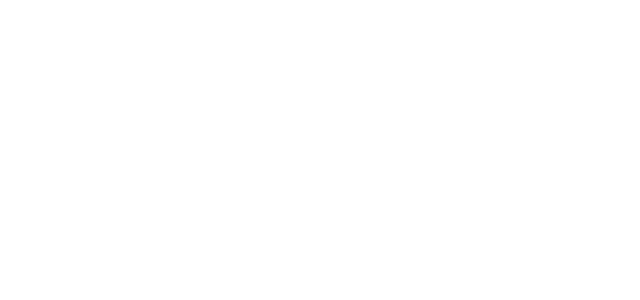
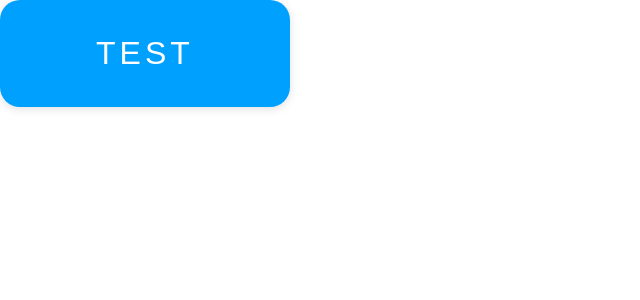
Before and after one commit to jikol1906/fretboard-learner, a React (Create React App) app: page / in a window 1280 px wide. Shown: the top 300 px of the page, without its empty margins (0-640 px from the left). Built offline with nearby package versions, Linux system fonts and the light colour scheme.

Commit message:
App.tsx: added test startbutton

```diff
--- a/src/App.tsx
+++ b/src/App.tsx
@@ -25,9 +25,7 @@ function App() {
   return (
     <>
       <GlobalStyle/>
-      <div className="App">
-
-      </div>
+      <StartButton>Test</StartButton>
     </>
   );
 }
```
